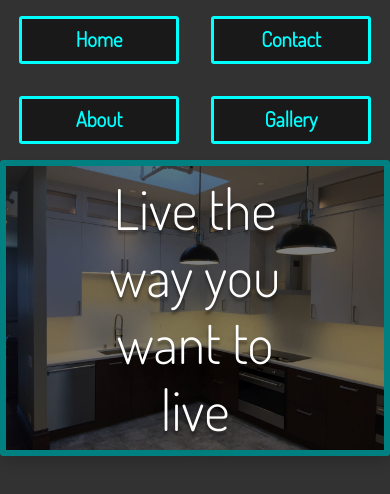
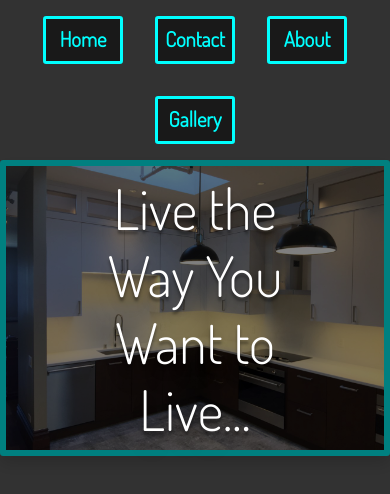
Before and after one commit to Treyceratops/towers-property-ren, a React (Create React App) app: page / in a window 390 px wide. Shown: the top 494 px of the page. Built offline with nearby package versions, Linux system fonts and the light colour scheme.

Commit message:
adjust button size for mobile and some wording

```diff
--- a/src/App.css
+++ b/src/App.css
@@ -123,6 +123,9 @@ img {
 }
 
 @media only screen and (max-width: 850px) {
+  .nav-butt {
+    width: 5rem;
+  }
   p {
     font-size: 1rem;
   }
--- a/src/components/About.js
+++ b/src/components/About.js
@@ -8,7 +8,7 @@ function About(props) {
 			<div className='centered about'>
 				<p>
 					Towers Property Renovation LLC was officially established as a
-					licensed general contractor in 2014 however it’s experience extends
+					licensed general contractor in 2014 however our experience extends
 					back to 1982 when the owner began from the ground up working in the
 					industry.
 				</p>
--- a/src/components/Contact.js
+++ b/src/components/Contact.js
@@ -9,6 +9,7 @@ function Contact(props) {
 				<p />
 				Towers Property Renovation LLC
 				<p />
+				<p>Contact: brian towers</p>
 				<img className='icon email' src={Email} alt='email-icon' />
 				<a
 					className='link'
--- a/src/components/Home.js
+++ b/src/components/Home.js
@@ -5,7 +5,7 @@ function Home(props) {
 	return (
 		<div className='home'>
 			<img className='shadow' src={homePic} alt='home-pic' />
-			<h1 className='centered'>Live the way you want to live</h1>
+			<h1 className='centered'>Live the Way You Want to Live...</h1>
 		</div>
 	);
 }
```
